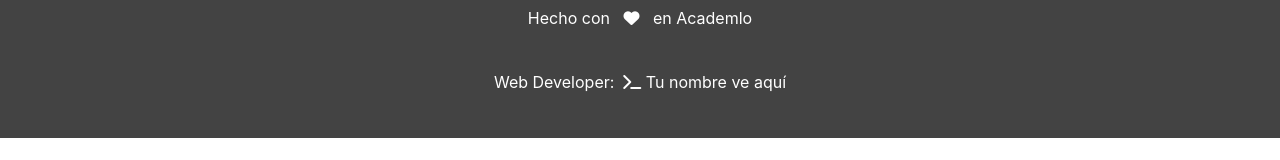
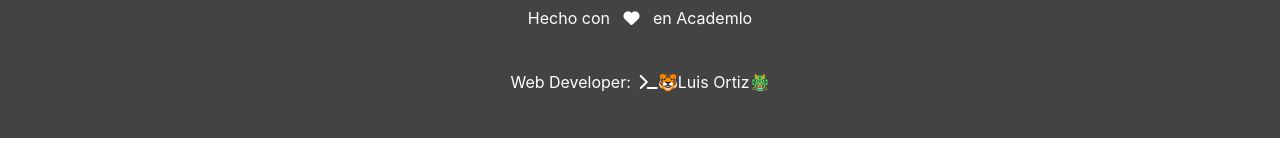
Before and after one commit to toratony/academlo-store-LuisOrtiz, a plain HTML site: page index.html in a window 1280 px wide. Shown: the part 518-678 px from the top of the page. Drawn offline with nearby package versions, Linux system fonts and the light colour scheme; no server answers.

Commit message:
Update index.html

```diff
--- a/index.html
+++ b/index.html
@@ -84,7 +84,7 @@
                 <br>
             </footer>
             <footer class="text-white text-center">
-                <p>Web Developer: &nbsp;<i class="fas fa-terminal"></i> Tu nombre ve aquí</p>
+                <p>Web Developer: &nbsp;<i class="fas fa-terminal"></i>🐯Luis Ortiz🐲</p>
             </footer>
         </div>
     </div>
```
